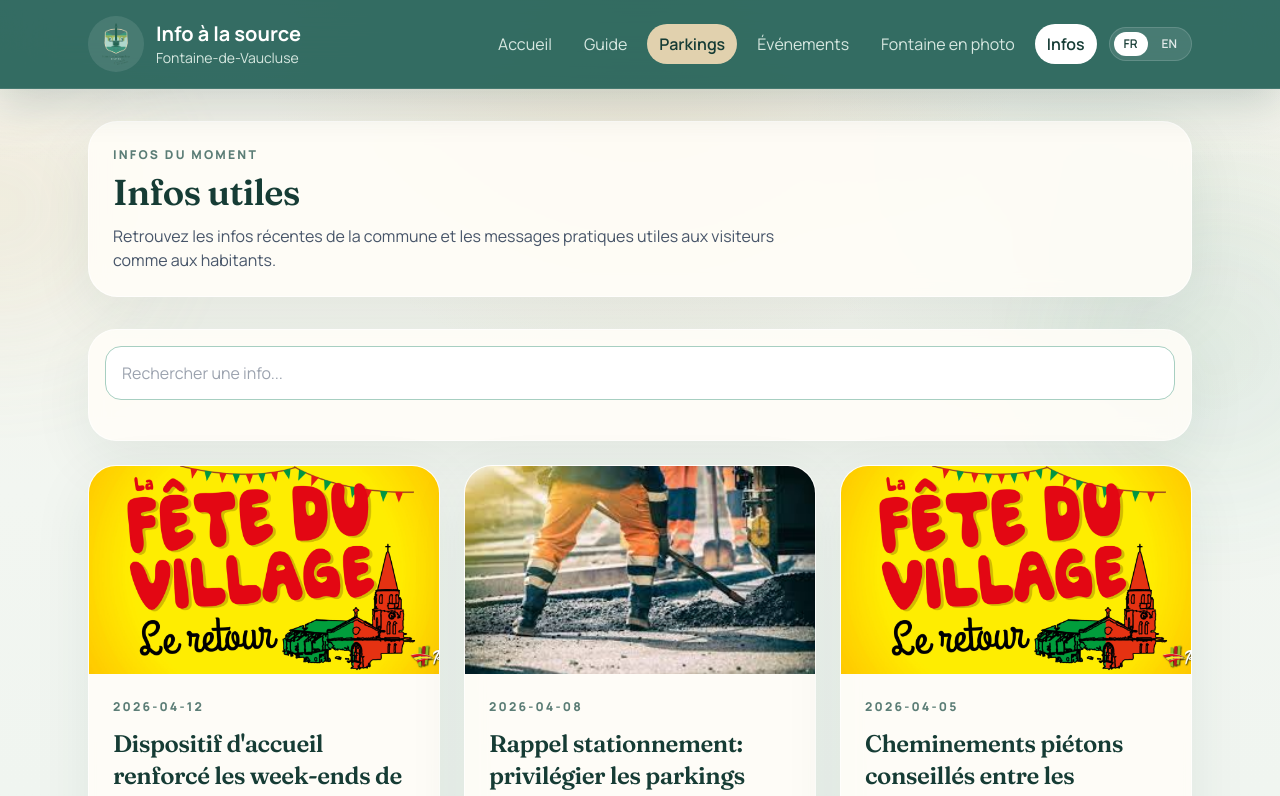
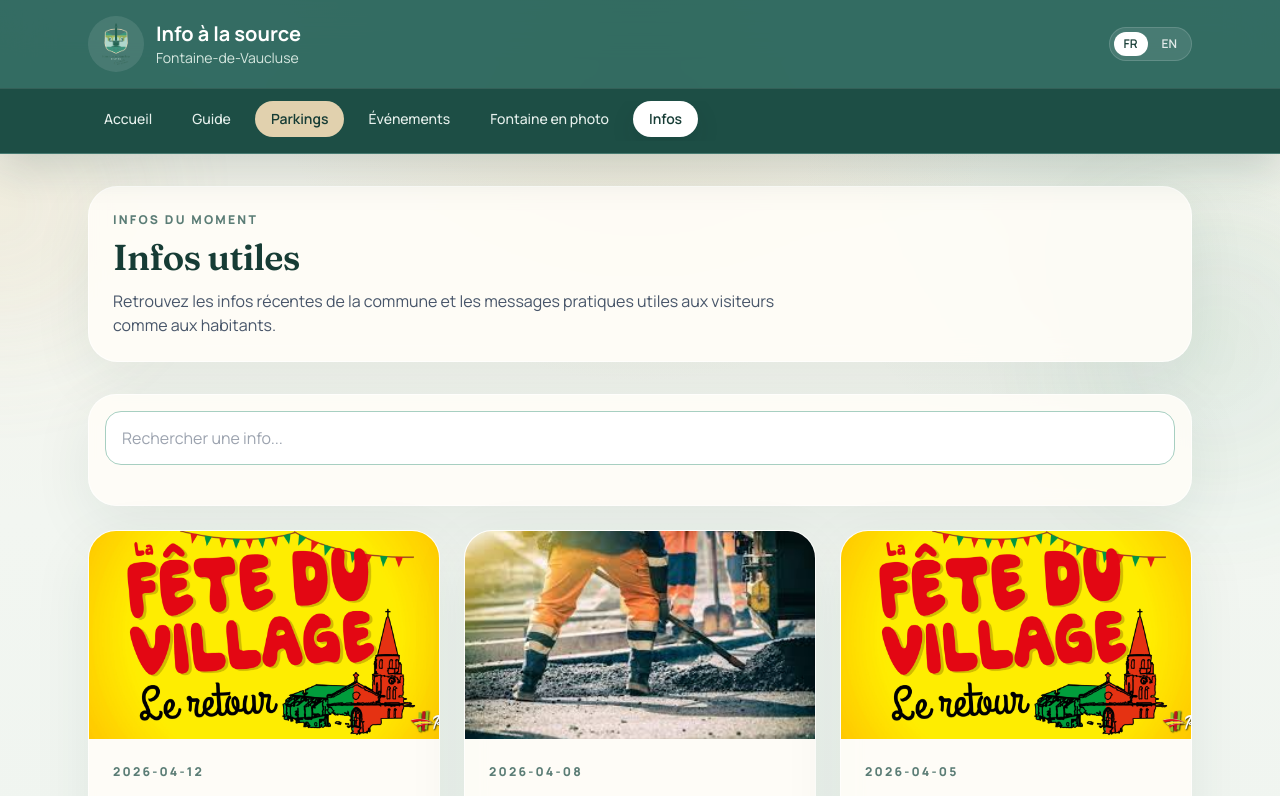
Before and after one commit to SixtyOne61/fontaineinfoalasource, a React (Vite) app: page /news in a window 1280 px wide. Shown: the top 796 px of the page. Built offline with nearby package versions, Linux system fonts and the light colour scheme.

Commit message:
readd nav bar

```diff
--- a/src/components/Navbar.jsx
+++ b/src/components/Navbar.jsx
@@ -1,79 +1,39 @@
-import { useEffect, useRef, useState } from "react";
-import { Link, NavLink, useLocation } from "react-router-dom";
+import { useEffect, useState } from "react";
+import { Link, NavLink } from "react-router-dom";
 import { getSectionVisibility } from "../data/loader";
 import { defaultSectionVisibility, sectionRoutes } from "../data/sections";
 import { useLocale } from "../useLocale";
 
 export default function Navbar() {
-    const location = useLocation();
     const { lang, setLang, t } = useLocale();
-    const [isOpen, setIsOpen] = useState(false);
     const [sectionVisibility, setSectionVisibility] = useState(defaultSectionVisibility);
-    const isOpenRef = useRef(isOpen);
 
     const navItems = [
-        { key: "guide", to: sectionRoutes.guide, label: t("common.guide") },
-        { key: "parkings", to: sectionRoutes.parkings, label: t("common.parkings"), highlight: true },
-        { key: "events", to: sectionRoutes.events, label: t("common.events") },
-        { key: "hikes", to: sectionRoutes.hikes, label: t("common.hikes") },
-        { key: "photos", to: sectionRoutes.photos, label: t("common.photos") },
-        { key: "news", to: sectionRoutes.news, label: t("common.news") }
+        { key: "home", to: "/", label: t("common.home") },
+        { key: "guide", to: sectionRoutes.guide, label: t("common.guide"), shortLabel: lang === "en" ? "Visit" : "Visite" },
+        { key: "parkings", to: sectionRoutes.parkings, label: t("common.parkings"), shortLabel: lang === "en" ? "Parking" : "Parking", highlight: true },
+        { key: "events", to: sectionRoutes.events, label: t("common.events"), shortLabel: lang === "en" ? "Today" : "Aujourd'hui" },
+        { key: "hikes", to: sectionRoutes.hikes, label: t("common.hikes"), shortLabel: lang === "en" ? "Walks" : "Balades" },
+        { key: "photos", to: sectionRoutes.photos, label: t("common.photos"), shortLabel: t("common.photos") },
+        { key: "news", to: sectionRoutes.news, label: t("common.news"), shortLabel: lang === "en" ? "Info" : "Infos" }
     ];
 
     useEffect(() => {
         getSectionVisibility().then(setSectionVisibility);
     }, []);
 
-    useEffect(() => {
-        isOpenRef.current = isOpen;
-    }, [isOpen]);
-
-    useEffect(() => {
-        if (!isOpenRef.current) {
-            return undefined;
-        }
-
-        const closeMenu = window.setTimeout(() => {
-            setIsOpen(false);
-        }, 0);
-
-        return () => {
-            window.clearTimeout(closeMenu);
-        };
-    }, [location.pathname]);
-
-    useEffect(() => {
-        document.body.style.overflow = isOpen ? "hidden" : "";
-
-        return () => {
-            document.body.style.overflow = "";
-        };
-    }, [isOpen]);
-
-    const visibleNavItems = navItems.filter((item) => sectionVisibility[item.key]);
+    const visibleNavItems = navItems.filter((item) => item.key === "home" || sectionVisibility[item.key]);
 
     const linkClass = ({ isActive }, highlight = false) => {
         if (isActive) {
-            return "rounded-full bg-white px-3 py-2 font-semibold text-[#163c35]";
+            return "rounded-full bg-white px-4 py-2 text-sm font-semibold text-[#163c35] shadow-[0_10px_24px_rgba(12,36,31,0.12)]";
         }
 
         if (highlight) {
-            return "rounded-full bg-[#e1d1ae] px-3 py-2 font-semibold text-[#163c35] transition hover:bg-[#f0e4c8]";
+            return "rounded-full bg-[#e1d1ae] px-4 py-2 text-sm font-semibold text-[#163c35] transition hover:bg-[#f0e4c8]";
         }
 
-        return "rounded-full px-3 py-2 text-[#d7e8e1] transition hover:bg-[#2d7467] hover:text-white";
-    };
-
-    const mobileLinkClass = ({ isActive }, highlight = false) => {
-        if (isActive) {
-            return "block rounded-xl bg-white px-4 py-3 font-semibold text-[#163c35]";
-        }
-
-        if (highlight) {
-            return "block rounded-xl bg-[#e1d1ae] px-4 py-3 font-semibold text-[#163c35]";
-        }
-
-        return "block rounded-xl px-4 py-3 text-[#d7e8e1] transition hover:bg-[#2d7467] hover:text-white";
+        return "rounded-full bg-white/8 px-4 py-2 text-sm font-medium text-[#e7f1ed] transition hover:bg-white/14 hover:text-white";
     };
 
     const languageSwitcher = (
@@ -117,66 +77,34 @@ export default function Navbar() {
                     </div>
                 </Link>
 
-                <div className="hidden items-center gap-3 md:flex">
-                    <nav className="flex items-center gap-2">
-                        <NavLink to="/" end className={(state) => linkClass(state)}>
-                            {t("common.home")}
-                        </NavLink>
-                        {visibleNavItems.map((item) => (
-                            <NavLink
-                                key={item.to}
-                                to={item.to}
-                                className={(state) => linkClass(state, item.highlight)}
-                            >
-                                {item.label}
-                            </NavLink>
-                        ))}
-                    </nav>
+                <div className="shrink-0">
                     {languageSwitcher}
-                </div>
-
-                <div className="flex items-center gap-2 md:hidden">
-                    {languageSwitcher}
-                    <button
-                        type="button"
-                        className="inline-flex shrink-0 items-center justify-center rounded-xl border border-white/20 bg-white/10 px-3 py-2 text-white transition hover:bg-white/[0.15]"
-                        onClick={() => setIsOpen(!isOpen)}
-                        aria-label={t("common.menu")}
-                        aria-expanded={isOpen}
-                        aria-controls="mobile-navigation"
-                    >
-                        <span className="text-sm font-medium">{isOpen ? t("common.close") : t("common.menu")}</span>
-                    </button>
                 </div>
             </div>
 
-            {isOpen && (
-                <div
-                    id="mobile-navigation"
-                    className="border-t border-white/10 bg-[#163c35] px-4 pb-4 pt-3 shadow-[0_18px_40px_rgba(0,0,0,0.18)] sm:px-6 md:hidden"
-                >
-                    <nav className="mx-auto grid max-w-6xl gap-2">
-                        <NavLink
-                            to="/"
-                            end
-                            className={(state) => mobileLinkClass(state)}
-                            onClick={() => setIsOpen(false)}
-                        >
-                            {t("common.home")}
-                        </NavLink>
-                        {visibleNavItems.map((item) => (
-                            <NavLink
-                                key={item.to}
-                                to={item.to}
-                                className={(state) => mobileLinkClass(state, item.highlight)}
-                                onClick={() => setIsOpen(false)}
-                            >
-                                {item.label}
-                            </NavLink>
-                        ))}
+            <div className="border-t border-white/10 bg-[#18463e]/80">
+                <div className="mx-auto max-w-6xl px-4 py-3 sm:px-6">
+                    <nav
+                        aria-label={lang === "en" ? "Main navigation" : "Navigation principale"}
+                        className="overflow-x-auto"
+                    >
+                        <div className="flex min-w-max gap-2 pb-1">
+                            {visibleNavItems.map((item) => (
+                                <NavLink
+                                    key={item.to}
+                                    to={item.to}
+                                    end={item.to === "/"}
+                                    className={(state) => linkClass(state, item.highlight)}
+                                    aria-label={item.label}
+                                >
+                                    <span className="sm:hidden">{item.shortLabel || item.label}</span>
+                                    <span className="hidden sm:inline">{item.label}</span>
+                                </NavLink>
+                            ))}
+                        </div>
                     </nav>
                 </div>
-            )}
+            </div>
         </header>
     );
 }
--- a/src/pages/Home.jsx
+++ b/src/pages/Home.jsx
@@ -329,6 +329,7 @@ export default function Home() {
         easyHikes,
         featuredNews
     });
+    const hasVisitorInfo = alerts.length > 0 || visitorTips.length > 0;
 
     return (
         <Layout>
@@ -444,7 +445,7 @@ export default function Home() {
                 </section>
             ) : null}
 
-            {(alerts.length > 0 || visitorTips.length > 0) ? (
+            {hasVisitorInfo ? (
                 <section className="mb-10 grid gap-4 lg:grid-cols-[1.05fr_0.95fr]">
                     {alerts.length > 0 ? (
                         <article className="rounded-[1.6rem] border border-[#d8c08f]/60 bg-[#fff8e8] p-5 shadow-[0_18px_60px_rgba(149,122,52,0.10)]">
```
